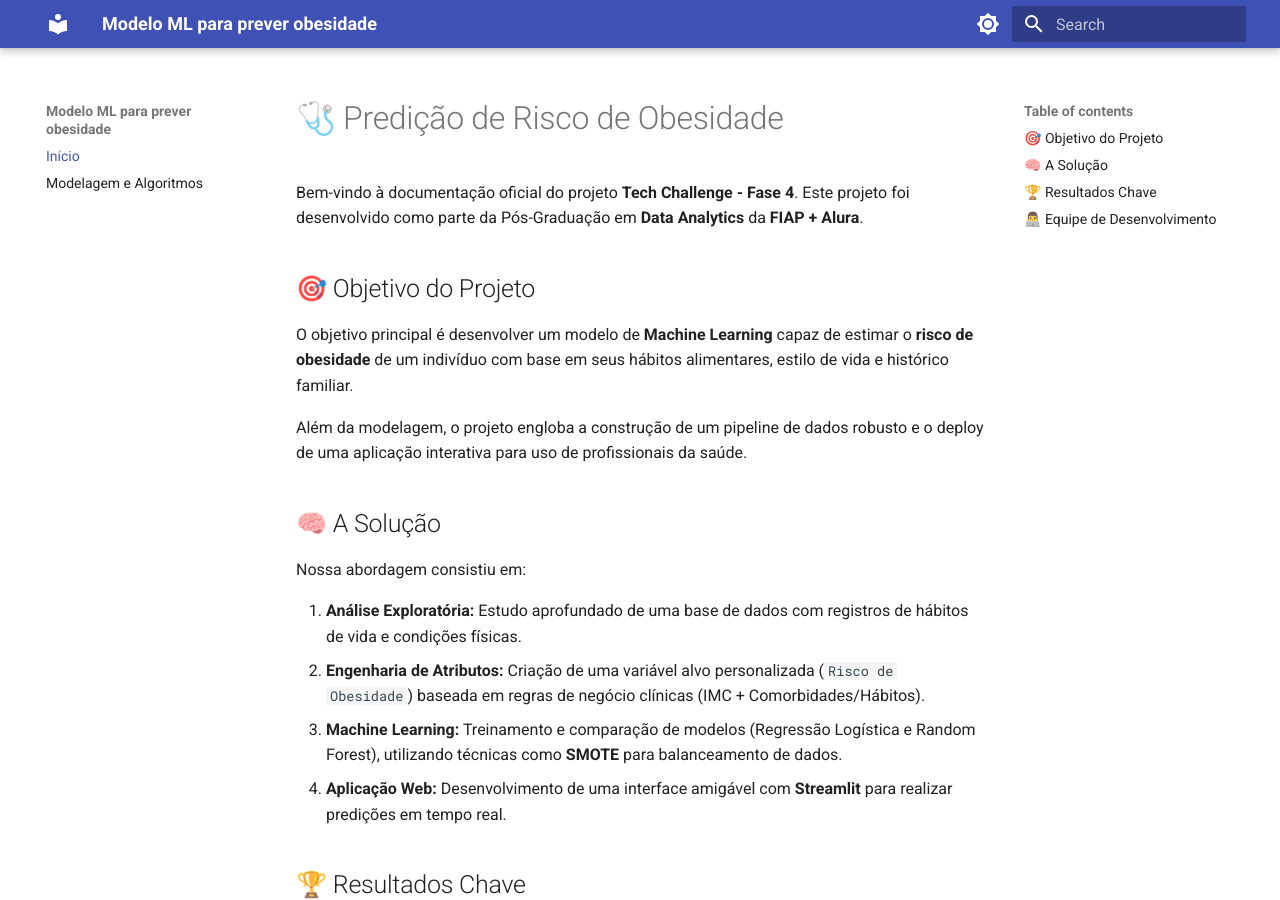
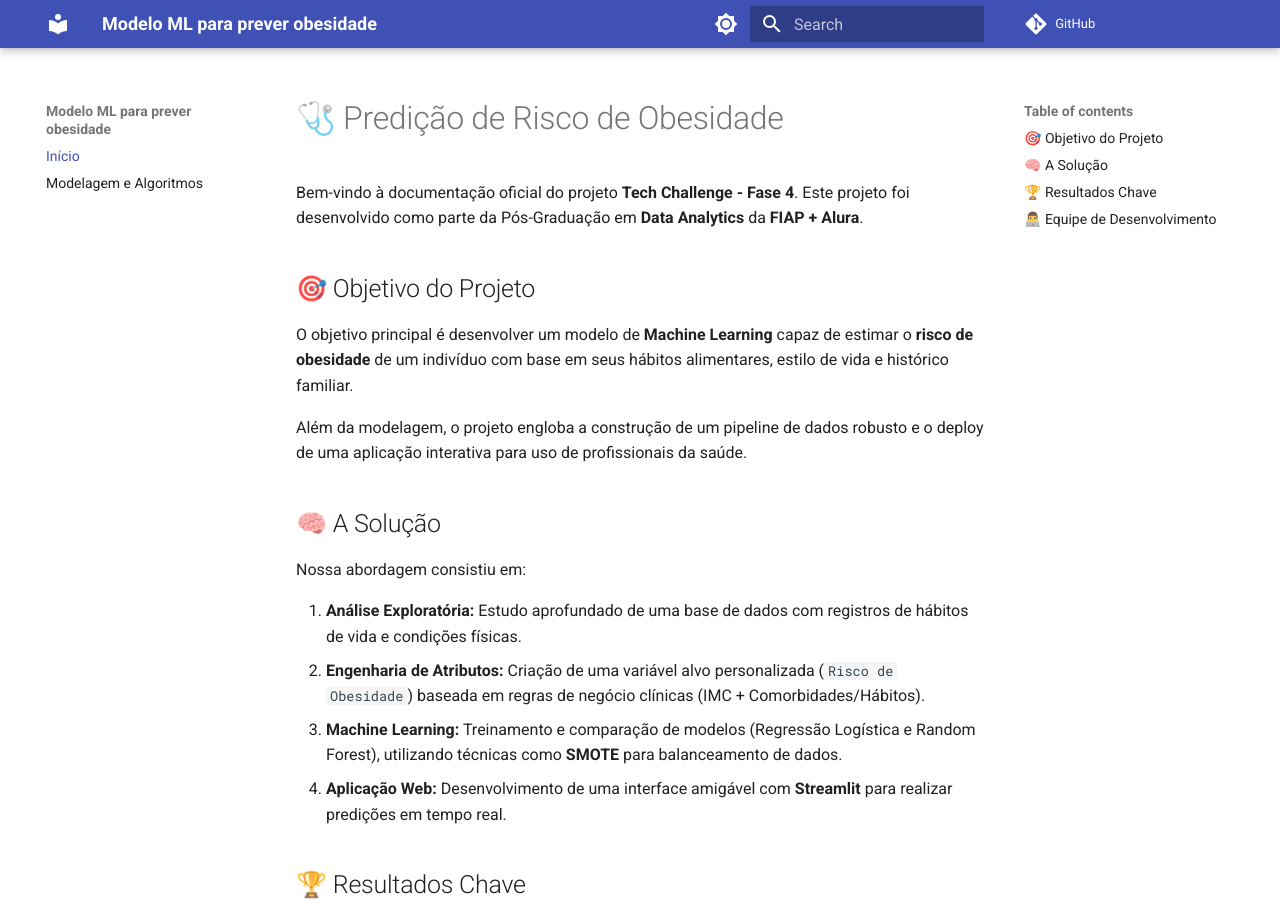
Before and after one commit to RicardViana/fiap-data-viz-and-production-models-tc, an MkDocs documentation site: the page built from docs/index.md, in a window 1280 px wide and 900 px high. Built offline with MkDocs 1.6.1 and Material for MkDocs 9.7.7, drawn with Linux system fonts in a browser that asks for light colours; comment, search, counter and statistics services are not loaded.

Commit message:
Atualizando

```diff
--- a/mkdocs.yml
+++ b/mkdocs.yml
@@ -1,6 +1,9 @@
 site_name: Modelo ML para prever obesidade
+site_author: grupo 63 FIAP Fase 4
 
-site_author: grupo 63 FIAP Fase 4
+site_url: https://ricardviana.github.io/fiap-data-viz-and-production-models-tc/
+repo_url: https://github.com/RicardViana/fiap-data-viz-and-production-models-tc
+repo_name: GitHub
 
 nav:
   - Início: index.md
```
